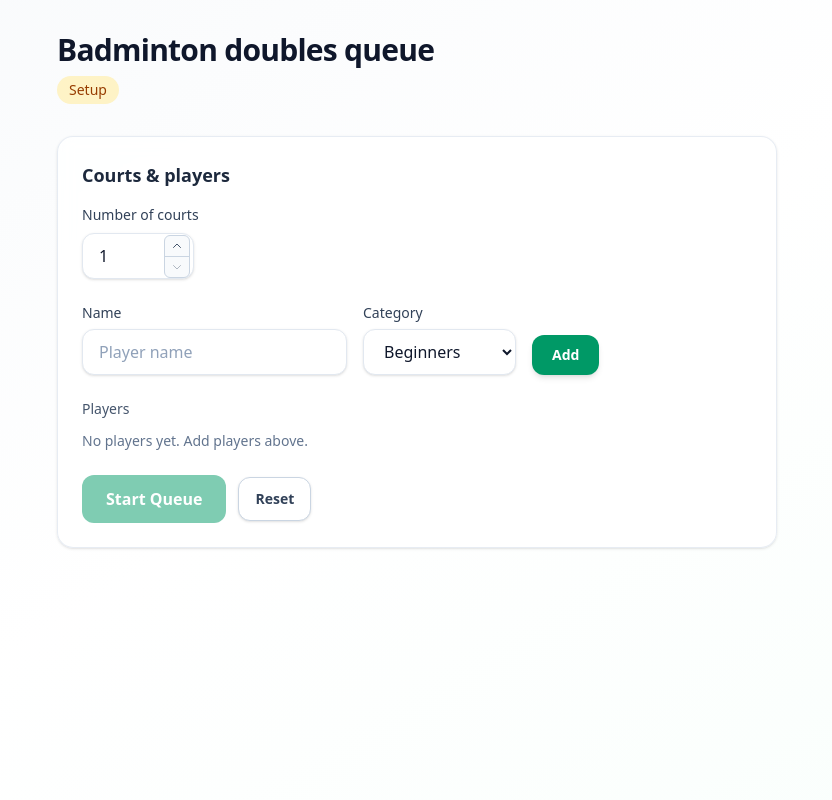
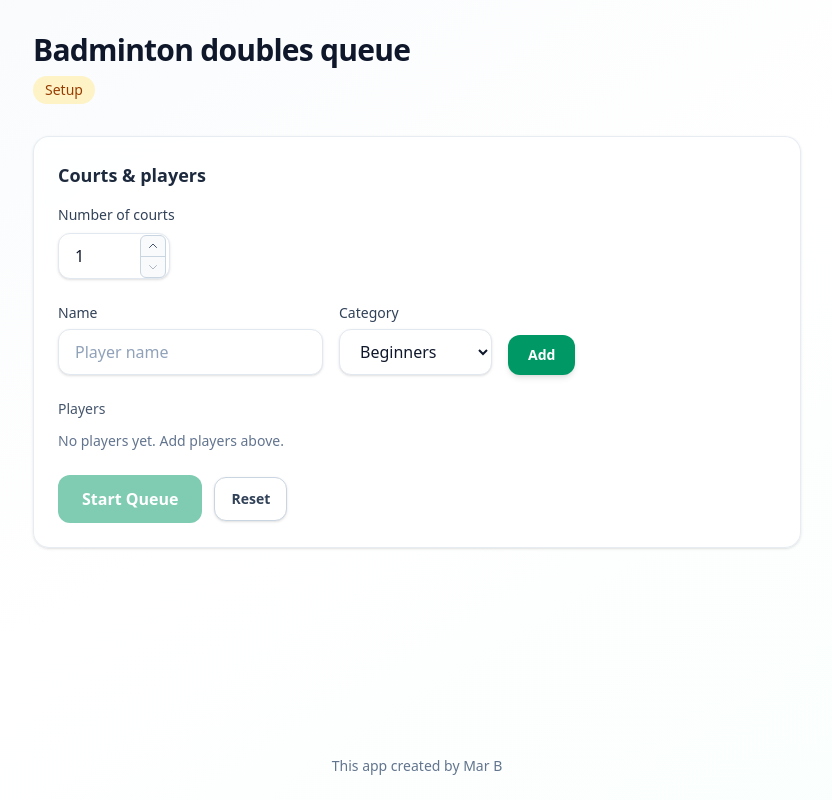
Before and after one commit to bmarangelo1-mb/badminton-queuing-app, a React (Vite) app: page / in a window 1280 px wide. Shown: the whole page, without its empty margins (223-1055 px from the left). Built offline with nearby package versions, Linux system fonts and the light colour scheme.

Commit message:
Add footer

```diff
--- a/src/App.jsx
+++ b/src/App.jsx
@@ -358,8 +358,9 @@ export default function App() {
   }, [state]);
 
   return (
-    <div className="min-h-screen bg-gradient-to-br from-slate-50 via-white to-emerald-50/30">
-      <div className="mx-auto max-w-3xl px-4 py-8 sm:px-6">
+    <div className="flex min-h-screen flex-col bg-gradient-to-br from-slate-50 via-white to-emerald-50/30">
+      <div className="min-h-[90vh] flex-1 px-4 py-8 sm:px-6">
+        <div className="mx-auto max-w-3xl">
         <header className="mb-8">
           <div className="flex flex-wrap items-start justify-between gap-4">
             <div>
@@ -533,7 +534,11 @@ export default function App() {
             )}
           </>
         )}
+        </div>
       </div>
+      <footer className="mx-auto mt-auto w-full max-w-3xl px-4 pb-6 pt-4 text-center text-sm text-slate-500 sm:px-6">
+        This app created by Mar B
+      </footer>
       {showEndQueueSummary && (
         <EndQueueSummary
           players={players}
```
